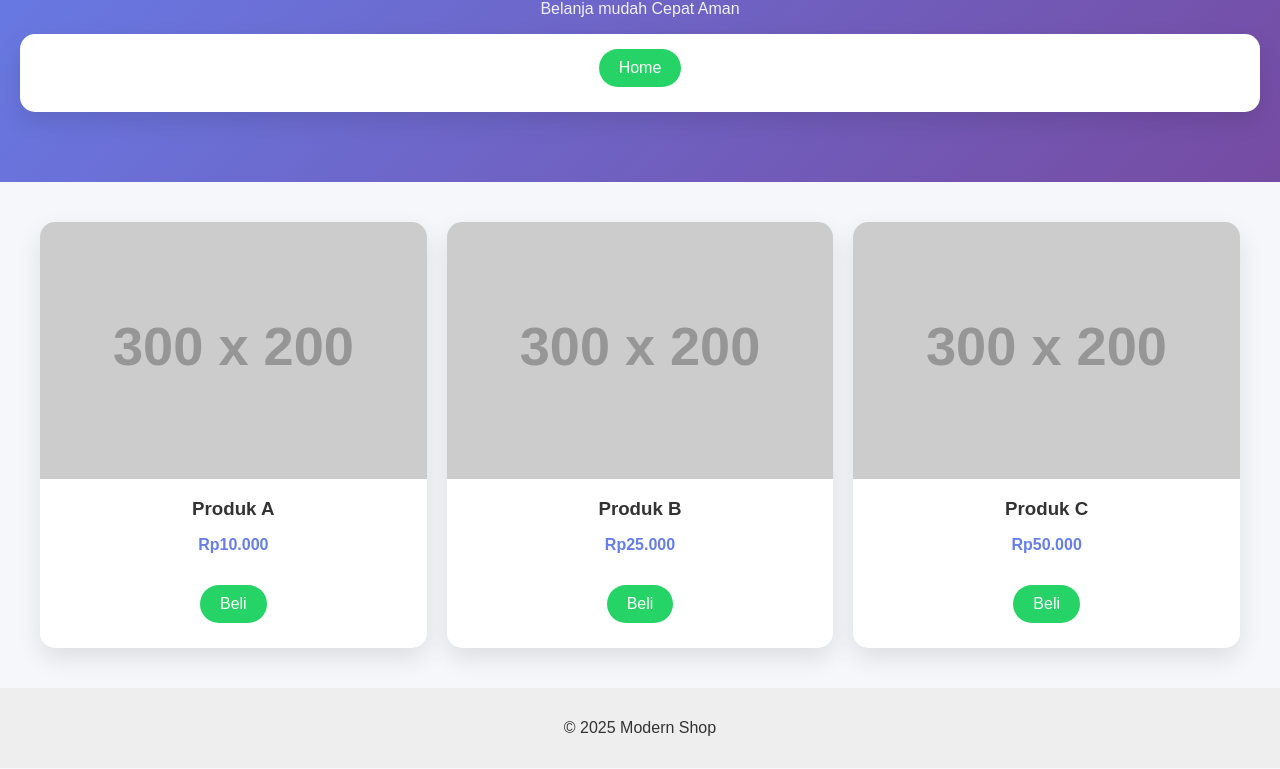
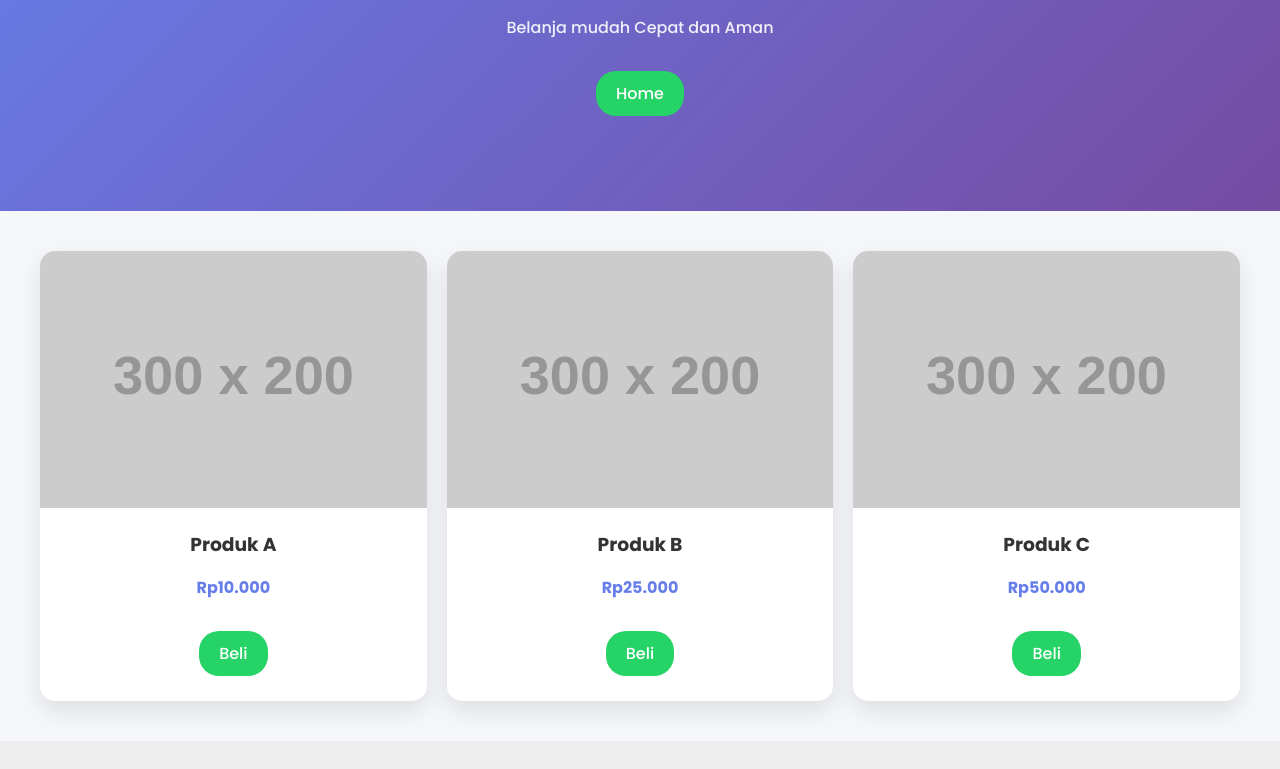
Before and after one commit to zulk20192/Znt, a plain HTML site: page produk.html in a window 1280 px wide. Shown: the part 169-938 px from the top of the page. Drawn offline with Linux system fonts and the light colour scheme; placeholder pictures from the web are drawn by us.

Commit message:
Update produk.html

```diff
--- a/produk.html
+++ b/produk.html
@@ -2,16 +2,18 @@
 <html lang="id">
 <head>
   <meta charset="UTF-8">
+  <meta name="viewport" content="width=device-width, initial-scale=1.0">
   <title>Produk</title>
   <link rel="stylesheet" href="style.css">
+  <link href="https://fonts.googleapis.com/css2?family=Poppins:wght@300;500;700&display=swap" rel="stylesheet">
 </head>
 <body>
  <header class="hero">
   <h1>Modern Shop</h1>
-  <p>Belanja mudah Cepat Aman</p>
-    <div class="card">
+  <p>Belanja mudah Cepat dan Aman</p>
+    <nav>
     <a href="index.html" class="btn">Home</a>
-    </div>
+    </nav>
 </header>
 
 <section id="produk" class="produk">
```
